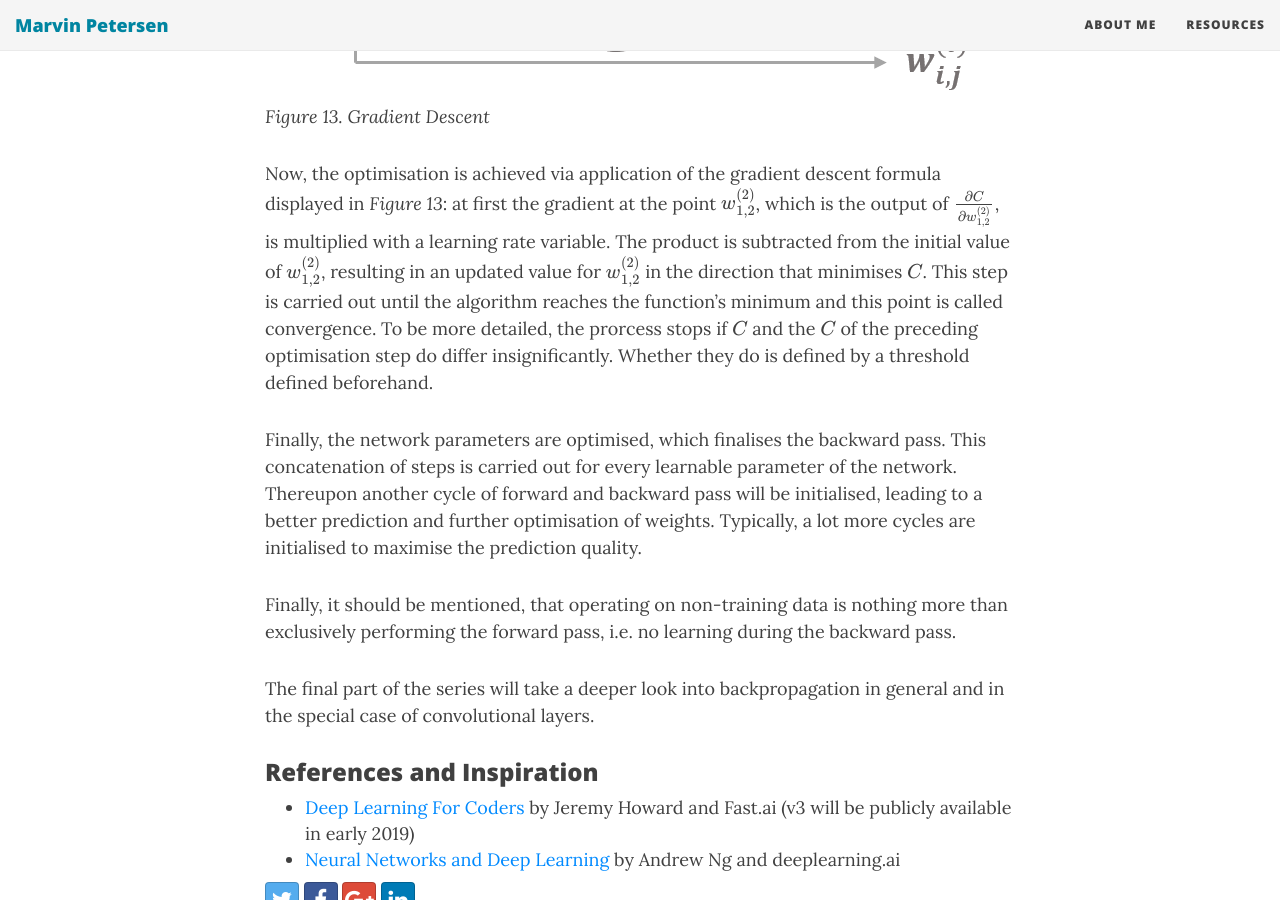
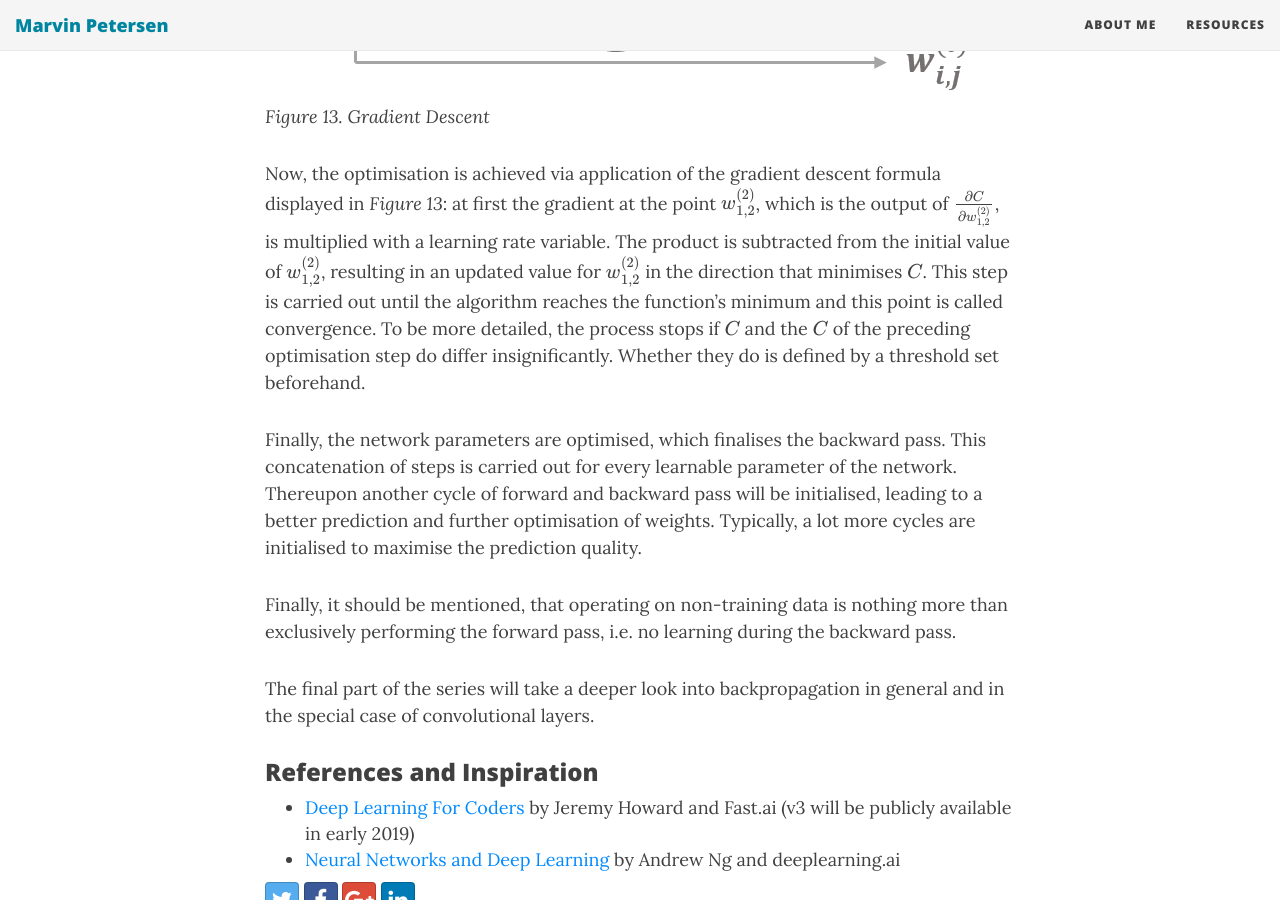
Before and after one commit to m-petersen/vinpetersen.github.io, a Jekyll site: the page built from _posts/2018-11-25-a-guided-tour-through-a-convolutional-neural-network-part-3.md, in a window 1280 px wide and 900 px high, scrolled down 3729 px. Built offline with Jekyll 4.4.1, drawn with Linux system fonts in a browser that asks for light colours; nearby versions of some CDN libraries; formulas are drawn with MathJax 3.

Commit message:
Update 2018-11-25-a-guided-tour-through-a-convolutional-neural-network-part-3.md

```diff
--- a/_posts/2018-11-25-a-guided-tour-through-a-convolutional-neural-network-part-3.md
+++ b/_posts/2018-11-25-a-guided-tour-through-a-convolutional-neural-network-part-3.md
@@ -37,7 +37,7 @@ To wrap things up, after we have initialised our weights and biases randomly bef
 ![grad_desc.png]({{site.baseurl}}/img/grad_desc.png)
 *Figure 13. Gradient Descent*
 
-Now, the optimisation is achieved via application of the gradient descent formula displayed in *Figure 13*: at first the gradient at the point $$w_{1,2}^{(2)}$$, which is the output of $$\frac{∂C}{∂w_{1,2}^{(2)}}$$, is multiplied with a learning rate variable. The product is subtracted from the initial value of $$w_{1,2}^{(2)}$$, resulting in an updated value for $$w_{1,2}^{(2)}$$ in the direction that minimises $$𝐶$$. This step is carried out until the algorithm reaches the function’s minimum and this point is called convergence. To be more detailed, the prorcess stops if $$C$$ and the $$C$$ of the preceding optimisation step do differ insignificantly. Whether they do is defined by a threshold defined beforehand.
+Now, the optimisation is achieved via application of the gradient descent formula displayed in *Figure 13*: at first the gradient at the point $$w_{1,2}^{(2)}$$, which is the output of $$\frac{∂C}{∂w_{1,2}^{(2)}}$$, is multiplied with a learning rate variable. The product is subtracted from the initial value of $$w_{1,2}^{(2)}$$, resulting in an updated value for $$w_{1,2}^{(2)}$$ in the direction that minimises $$𝐶$$. This step is carried out until the algorithm reaches the function’s minimum and this point is called convergence. To be more detailed, the process stops if $$C$$ and the $$C$$ of the preceding optimisation step do differ insignificantly. Whether they do is defined by a threshold set beforehand.
 
 Finally, the network parameters are optimised, which finalises the backward pass. This concatenation of steps is carried out for every learnable parameter of the network. Thereupon another cycle of forward and backward pass will be initialised, leading to a better prediction and further optimisation of weights. Typically, a lot more cycles are initialised to maximise the prediction quality.
 
```
